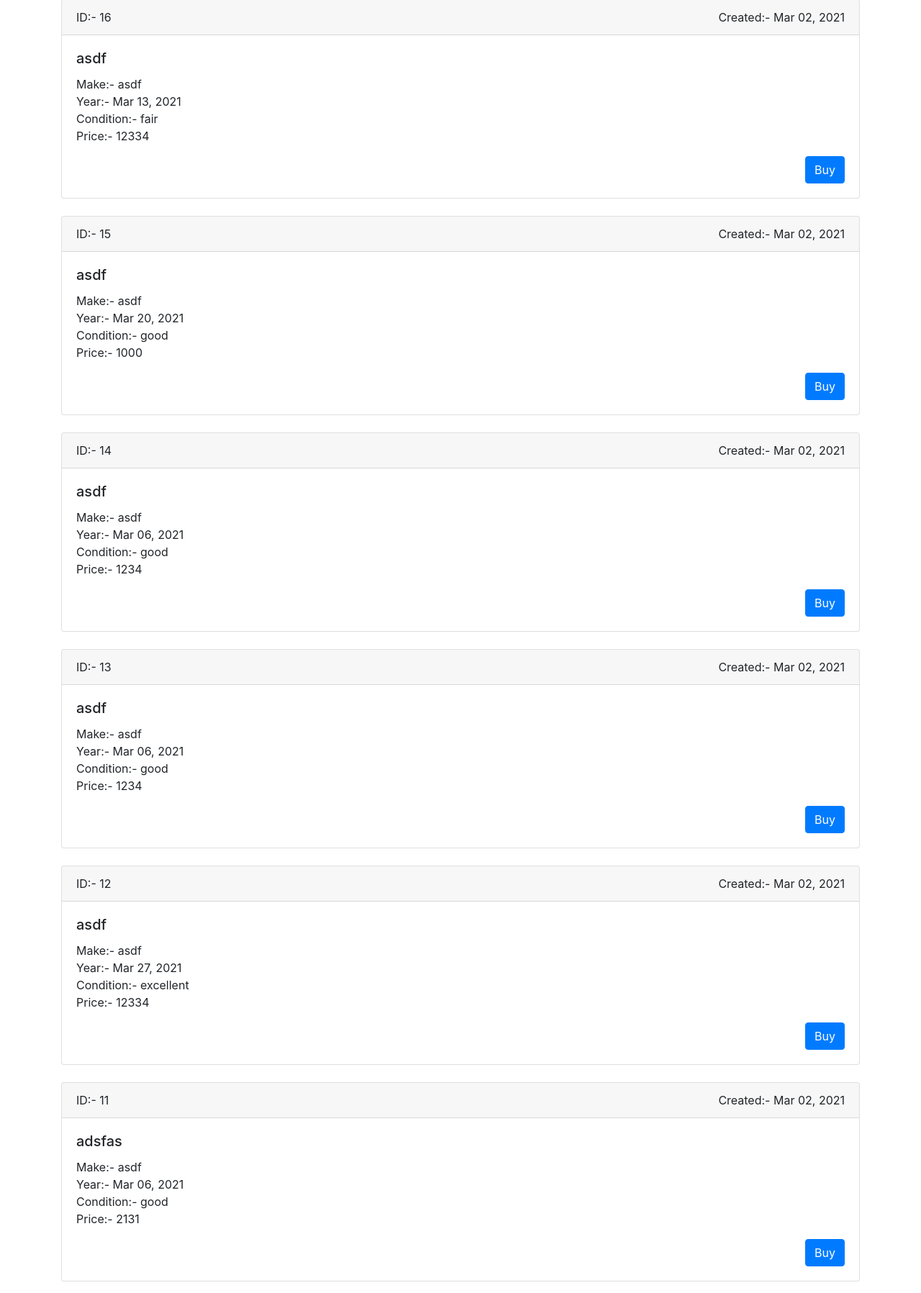
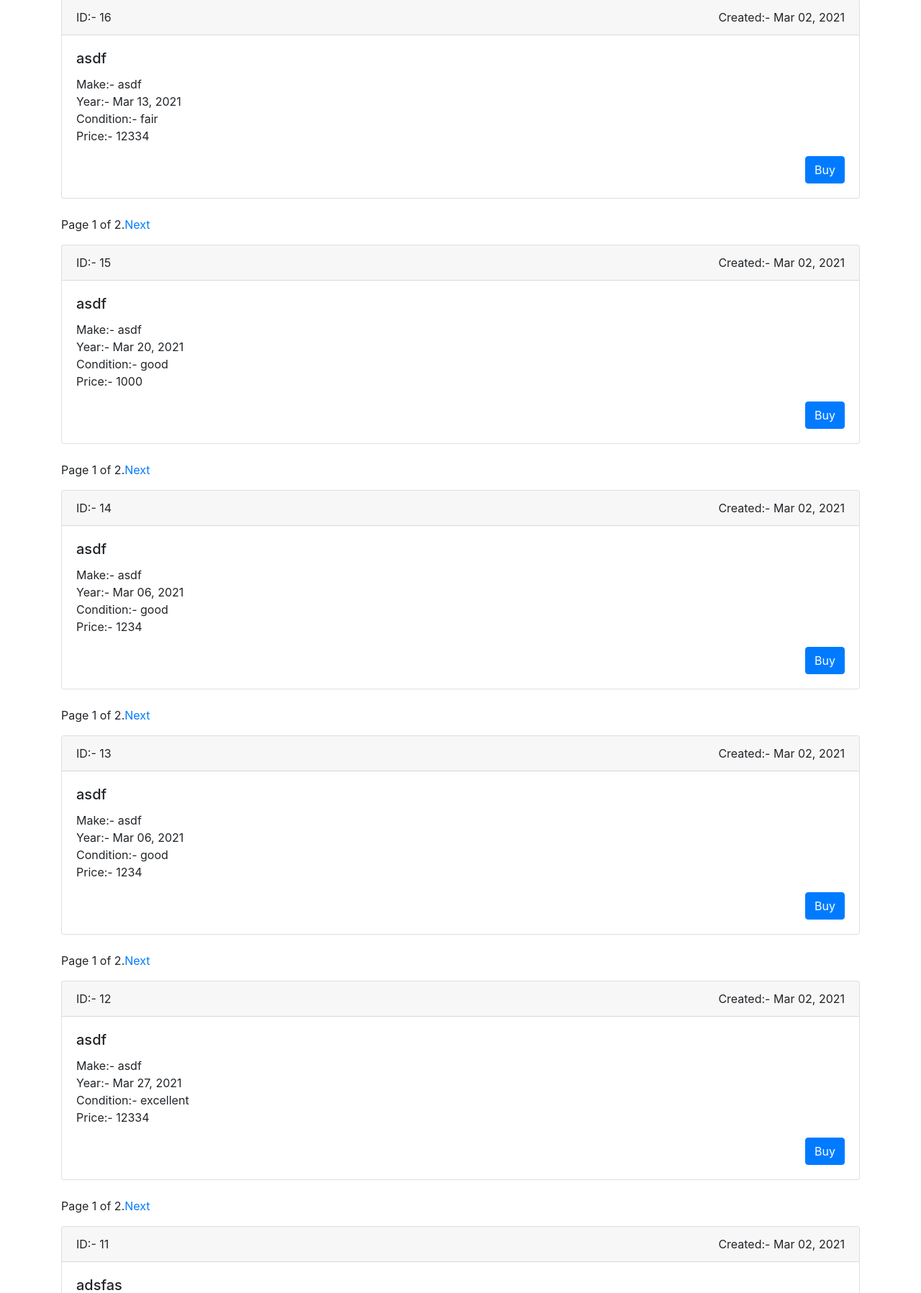
Before and after one commit to bhupatnoborders/dodgy_bros, a Django app: page / in a window 1280 px wide. Shown: the part 135-1932 px from the top of the page at 72% size. Run offline with Django 3.2, Linux system fonts and the light colour scheme; data comes from the database, SQL or seed files in the repository; some libraries are stand-ins or nearby versions.

Commit message:
Pagination at dashboard page

```diff
--- a/core/views.py
+++ b/core/views.py
@@ -1,6 +1,9 @@
 from django.shortcuts import render
 from django.views.generic.list import ListView
 from car.models import Car
+from django.core.paginator import Paginator
+from django.core.paginator import EmptyPage
+from django.core.paginator import PageNotAnInteger
 
 # Create your views here.
 
@@ -11,5 +14,14 @@ class DashboardListView(ListView):
 
     def get_context_data(self, **kwargs):
         context = super().get_context_data(**kwargs)
-        context['object_list'] = self.model.objects.all().order_by("-created")
+        objects = self.model.objects.all().order_by("-created")
+        paginator = Paginator(objects, self.paginate_by)
+        page = self.request.GET.get('page')
+        try:
+            car_list = paginator.page(page)
+        except PageNotAnInteger:
+            car_list = paginator.page(1)
+        except EmptyPage:
+            car_list = paginator.page(paginator.num_pages)
+        context['object_list'] = car_list
         return context
--- a/templates/dashboard.html
+++ b/templates/dashboard.html
@@ -24,6 +24,26 @@
         {% endif %}
       </div>
     </div><br>
+    {% if is_paginated %}
+      <ul class="pagination">
+        {% if page_obj.has_previous %}
+          <li>
+            <span><a href="?page={{ page_obj.previous_page_number }}">Previous</a></span>
+          </li>
+        {% endif %}
+          <li class="">
+            <span>Page {{ page_obj.number }} of {{ page_obj.paginator.num_pages }}.</span>
+          </li>
+       {% if page_obj.has_next %}
+          <li>
+              <span><a href="?page={{ page_obj.next_page_number }}">Next</a></span>
+          </li>
+        {% endif %}
+      </ul>
+    {% else %}
+      <h3>Your File Exam</h3>
+      <p>File not yet available</p>
+    {% endif %}
   {% endfor %}
 {% endblock %}
 
```
